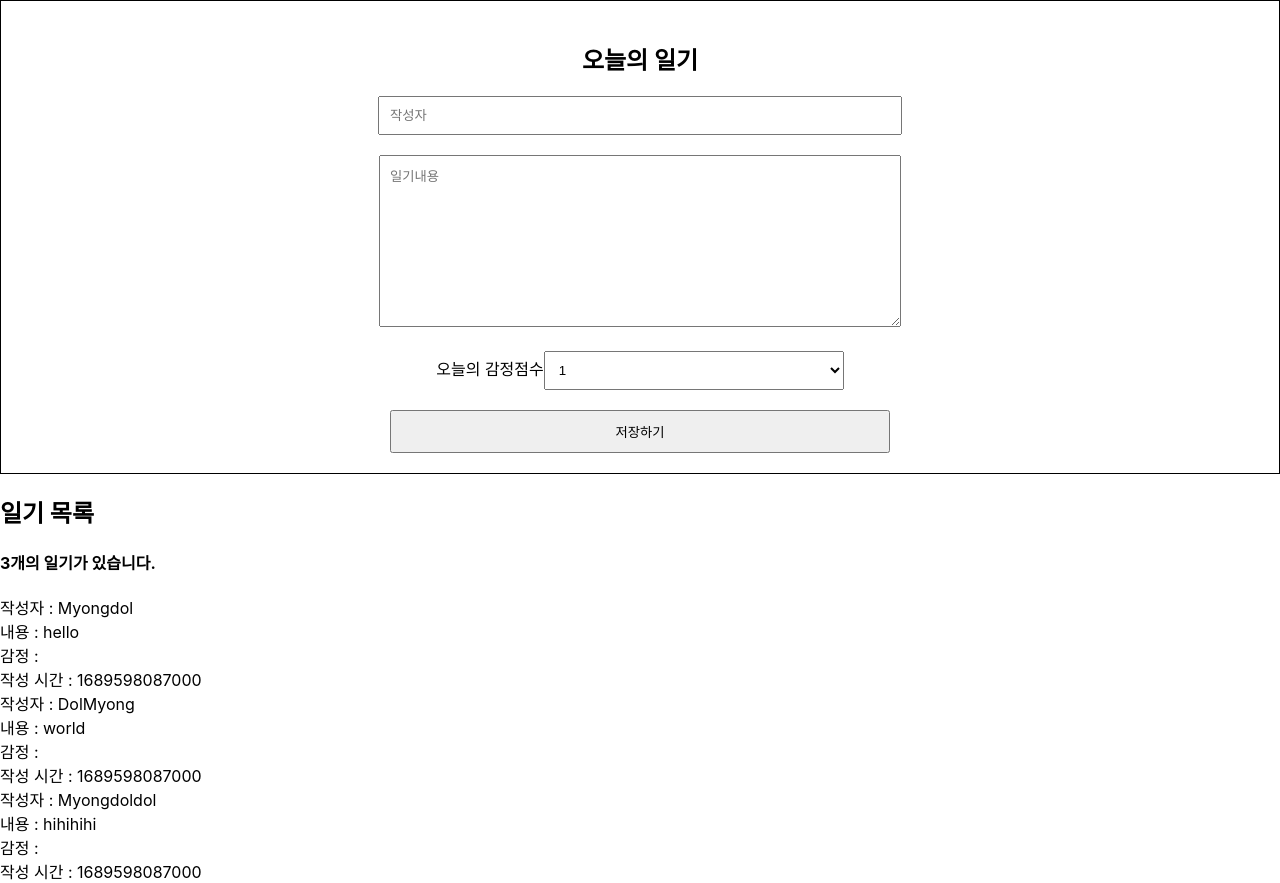
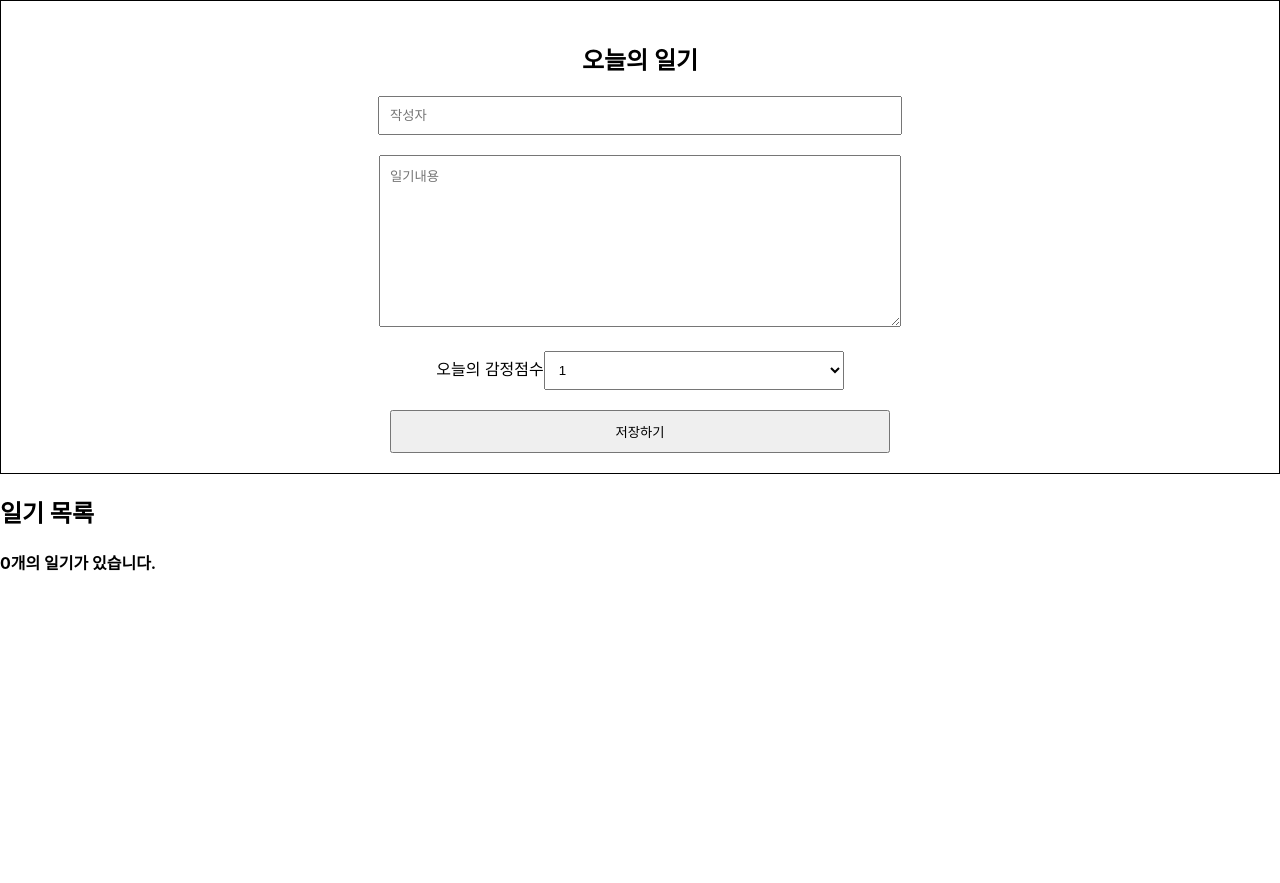
Before and after one commit to myongdol/simple_diary, a React (Create React App) app: page / in a window 1280 px wide. After the commit the page ends 800 px from the top, so only its background shows below. Built offline with nearby package versions, Linux system fonts and the light colour scheme.

Commit message:
props가 undefined일 경우 defaultProps를 사용

```diff
--- a/src/App.js
+++ b/src/App.js
@@ -31,7 +31,7 @@ function App() {
   return (
     <div className="App">
       <DiaryEditor/>
-      <DiaryList diaryList={dummyList}/>
+      <DiaryList diaryList={undefined}/>
     </div>
   );
 }
--- a/src/DiaryList.js
+++ b/src/DiaryList.js
@@ -18,4 +18,11 @@ const DiaryList = ({diaryList}) => {
     );
 };
 
+//defaultProps는 undefined으로 전달될거 같은 props를 기본값으로 설정
+DiaryList.defaultProps={
+    diaryList: [],
+
+}
+
+
 export default DiaryList;
```
